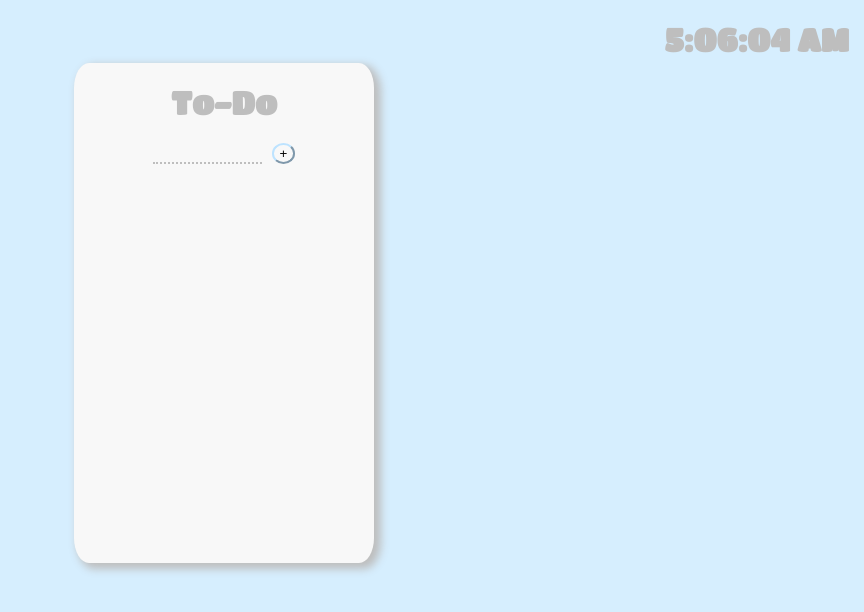
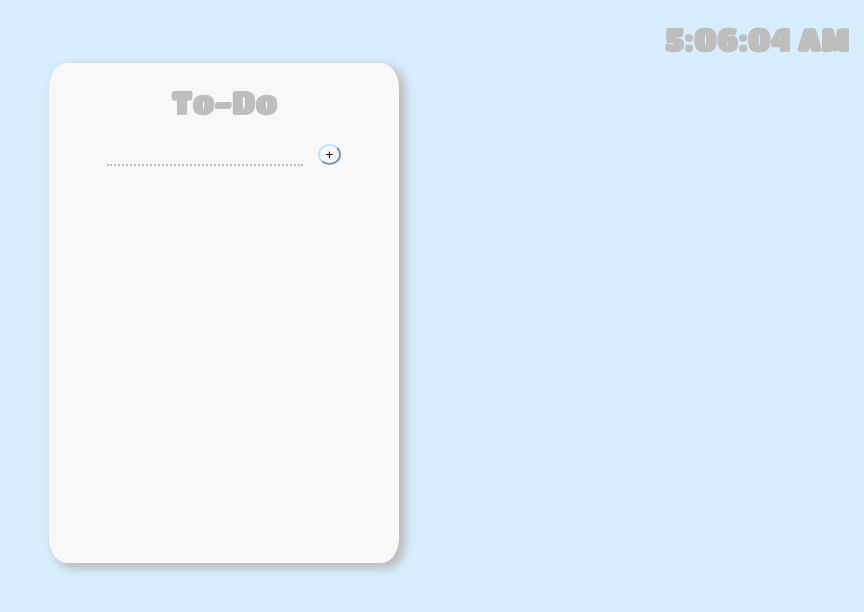
Before and after one commit to lam-j/to-do-list, a React (Create React App) app: page / in a window 1280 px wide. Shown: the top 612 px of the page, without its empty margins (416-1280 px from the left). Built offline with nearby package versions, Linux system fonts and the light colour scheme.

Commit message:
Add CSS Styling

```diff
--- a/public/styles.css
+++ b/public/styles.css
@@ -1,6 +1,7 @@
 body {
   background-color: #d6eefe;
   font-family: "Montserrat", sans-serif;
+  font-size: 1rem;
 }
 
 h1 {
@@ -24,7 +25,8 @@ h1 {
   border-radius: 5%;
   box-shadow: 5px 4px 8px 2px #bebebe;
   min-height: 500px;
-  min-width: 300px;
+  min-width: 350px;
+  max-width: 350px;
   position: relative;
   top: 55px;
   display: flex;
@@ -56,24 +58,20 @@ h1 {
   border-bottom-style: dotted;
   border-color: #bebebe;
   font-family: "Montserrat", sans-serif;
+  font-size: 1rem;
   outline: none;
-  width: 35%;
+  text-align: center;
 }
 
 .list-input button {
   background-color: transparent;
   border-color: #bde3ff;
   border-radius: 100%;
-  margin-left: 10px;
-}
-
-.list-container p {
-  font-weight: bold;
-  text-align: center;
+  margin-left: 15px;
 }
 
 .list-item {
-  display: grid;
+  display: flex;
   grid-template-columns: 4fr 1fr;
   grid-template-areas: "text button";
   margin-bottom: 10px;
@@ -81,13 +79,15 @@ h1 {
 
 .item-text {
   grid-area: "text";
+  word-wrap: break-all;
 }
 
 .item-buttons {
   display: grid;
-  align-content: center;
   grid-template-columns: 1fr 1fr;
   grid-area: "button";
+  justify-self: right;
+  margin: 0px 10px;
 }
 
 .item-buttons input {
```
